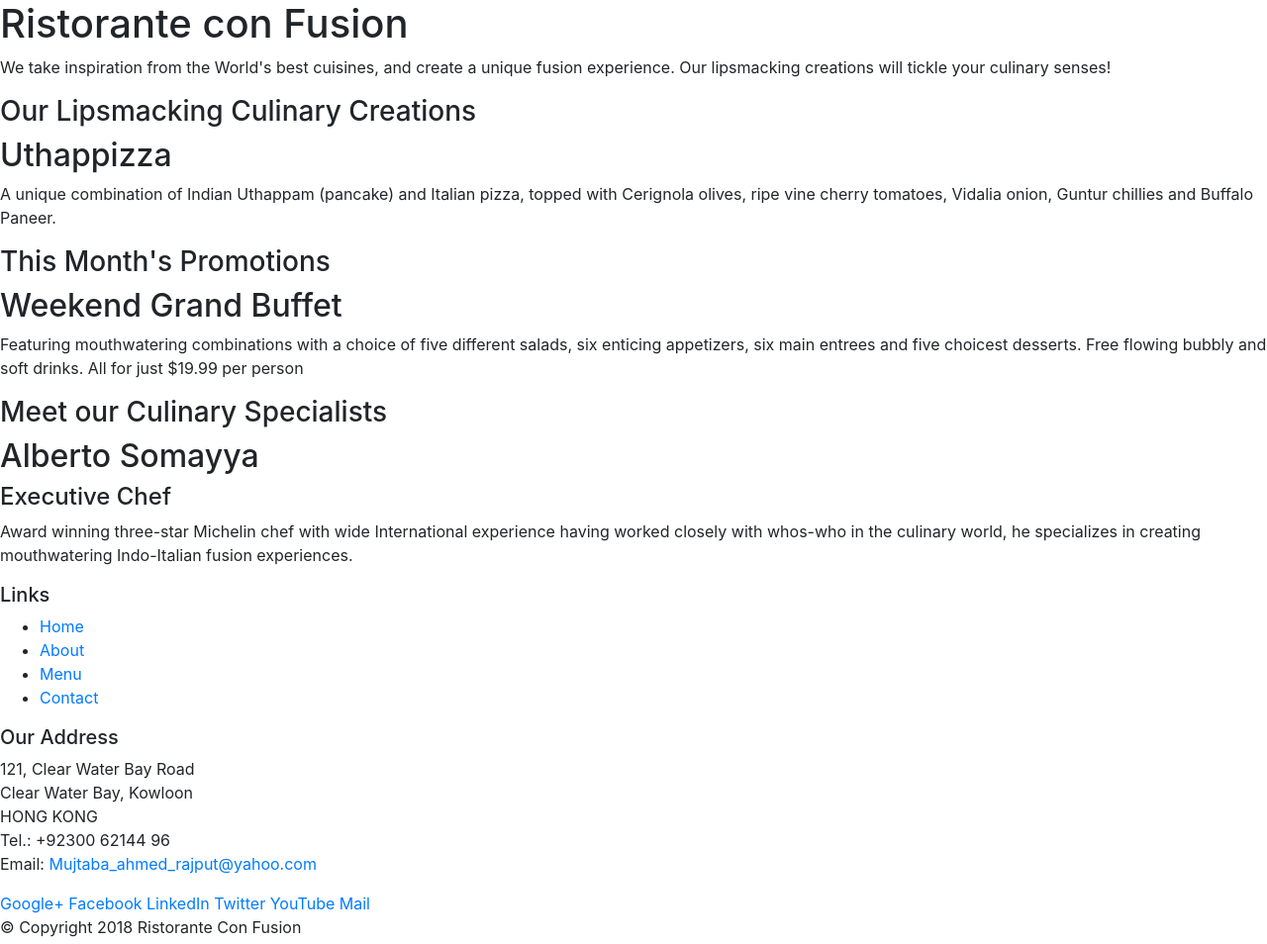
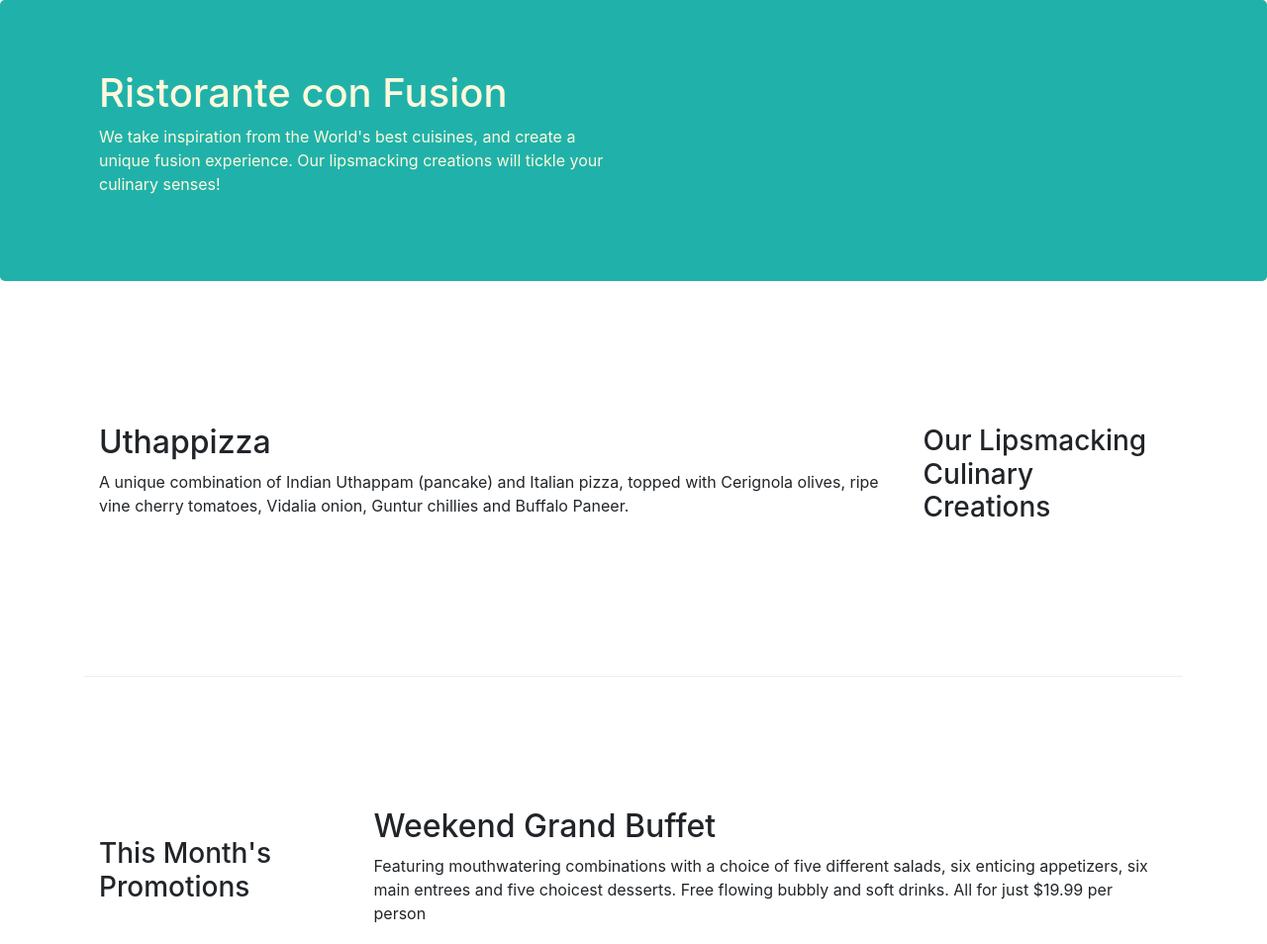
Before and after one commit to Mujtaba44/start-of-bs4, a website: page index.html in a window 1280 px wide. Shown: the top 954 px of the page at 99% size. Drawn offline with nearby package versions, Linux system fonts and the light colour scheme.

Commit message:
colors font justifying of items and contents and custom css classes

```diff
--- /dev/null
+++ b/css/styles.css
@@ -0,0 +1,31 @@
+.row-header {
+margin: 0px auto;
+padding: 0px auto;
+
+}
+
+.row-content{
+    margin: 0px auto;
+    padding: 50px 0px 50px 0px;
+    border-bottom: 1px ridge;
+    min-height: 400px;
+}
+
+.footer{
+    background-color: rgb(219, 240, 105);
+    margin: 0px auto;
+    padding: 20px 0px 20px 0px;
+}
+
+.jumbotron {
+padding: 70px 30px 70px 30px;
+margin: 0px auto;
+background: lightseagreen;
+color: cornsilk
+}
+
+.address {
+    font-size: 80%;
+    margin: 0px;
+    color: black;
+}
--- a/index.html
+++ b/index.html
@@ -9,51 +9,52 @@
 
        <!-- Bootstrap CSS -->
        <link rel="stylesheet" href="node_modules/bootstrap/dist/css/bootstrap.min.css">
+       <link rel="stylesheet" href="css/styles.css">
     <title>Ristorante Con Fusion</title>
 </head>
 
 <body>
 
-    <header>
-        <div>
-            <div>
-                <div>
+    <header class="jumbotron">
+        <div class="container">
+            <div class="row row-header">
+                <div class="col-12 col-sm-6">
                     <h1>Ristorante con Fusion</h1>
                     <p>We take inspiration from the World's best cuisines, and create a unique fusion experience. Our lipsmacking creations will tickle your culinary senses!</p>
                 </div>
-                <div>
+                <div class="col-12 col-sm">
                 </div>
             </div>
         </div>
     </header>
 
-    <div>
-        <div>
-            <div>
+    <div class="container">
+        <div class="row row-content align-items-center">
+            <div class="col-12 col-sm-4 order-sm-last col-md-3">
                 <h3>Our Lipsmacking Culinary Creations</h3>
             </div>
-            <div>
+            <div class="col col-sm order-sm-first col-md">
                 <h2>Uthappizza</h2>
                 <p>A unique combination of Indian Uthappam (pancake) and Italian pizza, topped with Cerignola olives, ripe vine cherry tomatoes, Vidalia onion, Guntur chillies and Buffalo Paneer.</p>
             </div>
         </div>
 
 
-        <div>
-            <div>
+        <div class="row row-content align-items-center">
+            <div class="col-12 col-sm-4 col-md-3">
                 <h3>This Month's Promotions</h3>
             </div>
-            <div>
+            <div class="col col-sm col-md">
                 <h2>Weekend Grand Buffet</h2>
                 <p>Featuring mouthwatering combinations with a choice of five different salads, six enticing appetizers, six main entrees and five choicest desserts. Free flowing bubbly and soft drinks. All for just $19.99 per person </p>
             </div>
         </div>
 
-        <div>
-            <div>
+        <div class="row row-content align-items-center">
+            <div class="col-12 col-sm-4 order-sm-last col-md-3">
                 <h3>Meet our Culinary Specialists</h3>
             </div>
-            <div>
+            <div class="col col-sm order-sm-first col-md">
                 <h2>Alberto Somayya</h2>
                 <h4>Executive Chef</h4>
                 <p>Award winning three-star Michelin chef with wide International experience having worked closely with whos-who in the culinary world, he specializes in creating mouthwatering Indo-Italian fusion experiences. </p>
@@ -61,30 +62,30 @@
         </div>
     </div>
 
-    <footer>
-        <div>
-            <div>
-                <div>
+    <footer class="footer">
+        <div class="container">
+            <div class="row">
+                <div class="col-4 offset-1 col-sm-2">
                     <h5>Links</h5>
-                    <ul>
+                    <ul class ="list-unstyled">
                         <li><a href="#">Home</a></li>
                         <li><a href="#">About</a></li>
                         <li><a href="#">Menu</a></li>
                         <li><a href="#">Contact</a></li>
                     </ul>
                 </div>
-                <div>
+                <div class="col-7 col-sm-5">
                     <h5>Our Address</h5>
                     <address>
-		              121, Clear Water Bay Road<br>
-		              Clear Water Bay, Kowloon<br>
+		              121,Clear Water Bay Road<br>
+		              Clear Water Bay,Kowloon<br>
 		              HONG KONG<br>
-		              Tel.: +92300 62144 96<br>
-		              Email: <a href="mailto:confusion@food.net">Mujtaba_ahmed_rajput@yahoo.com</a>
+                      Tel.:+923006214496<br>
+		              Email: <a href="mailto:confusion@food.net">confusion@food.net</a>
 		           </address>
                 </div>
-                <div>
-                    <div>
+                <div class="col-12 col-sm-4 align-self-center">
+                    <div class= "text-center">
                         <a href="http://google.com/+">Google+</a>
                         <a href="http://www.facebook.com/profile.php?id=">Facebook</a>
                         <a href="http://www.linkedin.com/in/">LinkedIn</a>
@@ -94,9 +95,9 @@
                     </div>
                 </div>
            </div>
-           <div>
-                <div>
-                    <p>© Copyright 2018 Ristorante Con Fusion</p>
+           <div class="row justify-content-center">
+                <div class="col-auto">
+                    <p>© Copyright 2018 Con Fusion</p>
                 </div>
            </div>
         </div>
```
